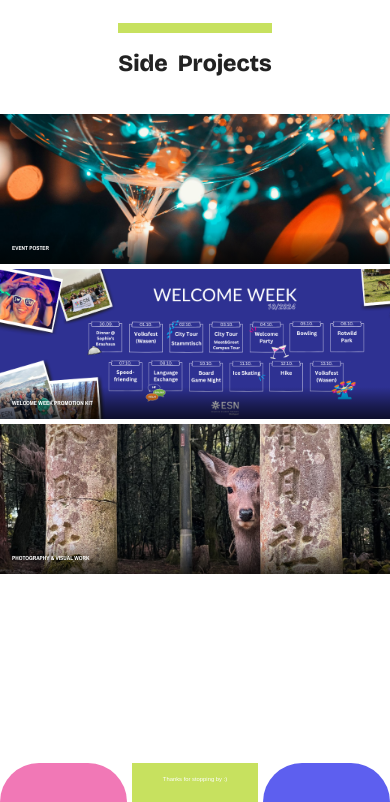
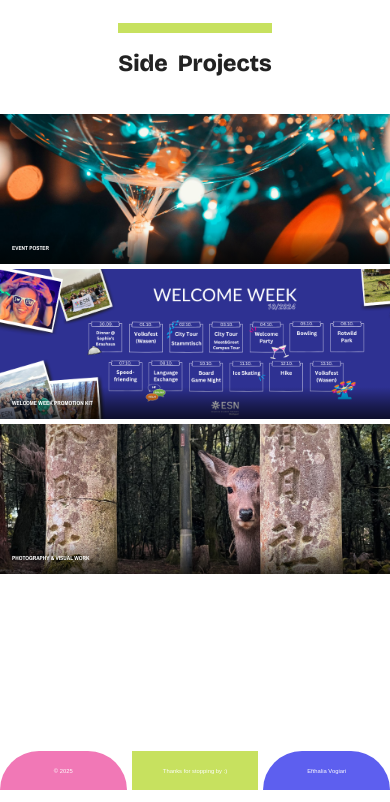
Before and after one commit to lia2705/Portfolio, a plain HTML site: page index.html in a window 390 px wide. Shown: the part 1457-2259 px from the top of the page. Drawn offline with nearby package versions, Linux system fonts and the light colour scheme; a web font is replaced by a local one.

Commit message:
responsive adjustments footer

```diff
--- a/index.html
+++ b/index.html
@@ -112,18 +112,16 @@
 
     <!-- FOOTER -->
     <footer class="main-footer">
-    <div class="footer-container">
-        <p>© 2025</p>
-        <p>Efthalia Vogiari</p>
-
-    </div>
-
     <div class="decorative-shapes">
-        <div class="pink-shape"></div>
+        <div class="pink-shape">
+            <p>© 2025</p>
+        </div>
         <div class="lime-shape">
             <p>Thanks for stopping by :)</p>
         </div>
-        <div class="blue-shape"></div>
+        <div class="blue-shape">
+            <p>Efthalia Vogiari</p>
+        </div>
     </div>
 </footer>
 
--- a/style.css
+++ b/style.css
@@ -254,7 +254,7 @@ p{
 }
 
 .pink-shape p{
-    margin-bottom: 20px;
+    margin-bottom: 4vw;
 }
 
 .lime-shape {
@@ -265,7 +265,7 @@ p{
 }
 
 .lime-shape p{
-    margin-bottom: 20px;
+    margin-bottom: 4vw;
 }
 
 .blue-shape {
@@ -280,5 +280,5 @@ p{
 }
 
 .blue-shape p{
-    margin-bottom: 20px;
+    margin-bottom: 4vw;
 }
```
